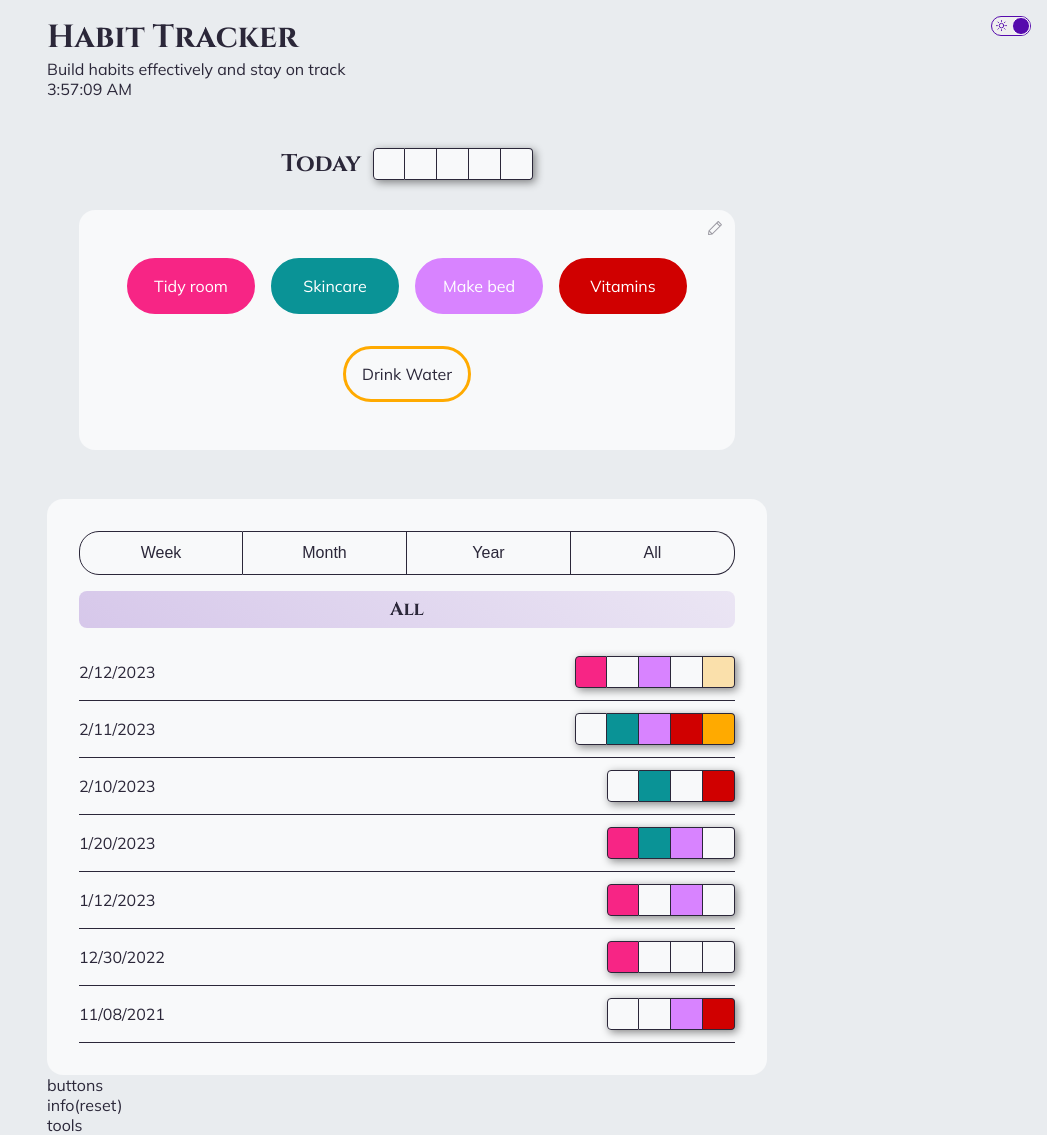
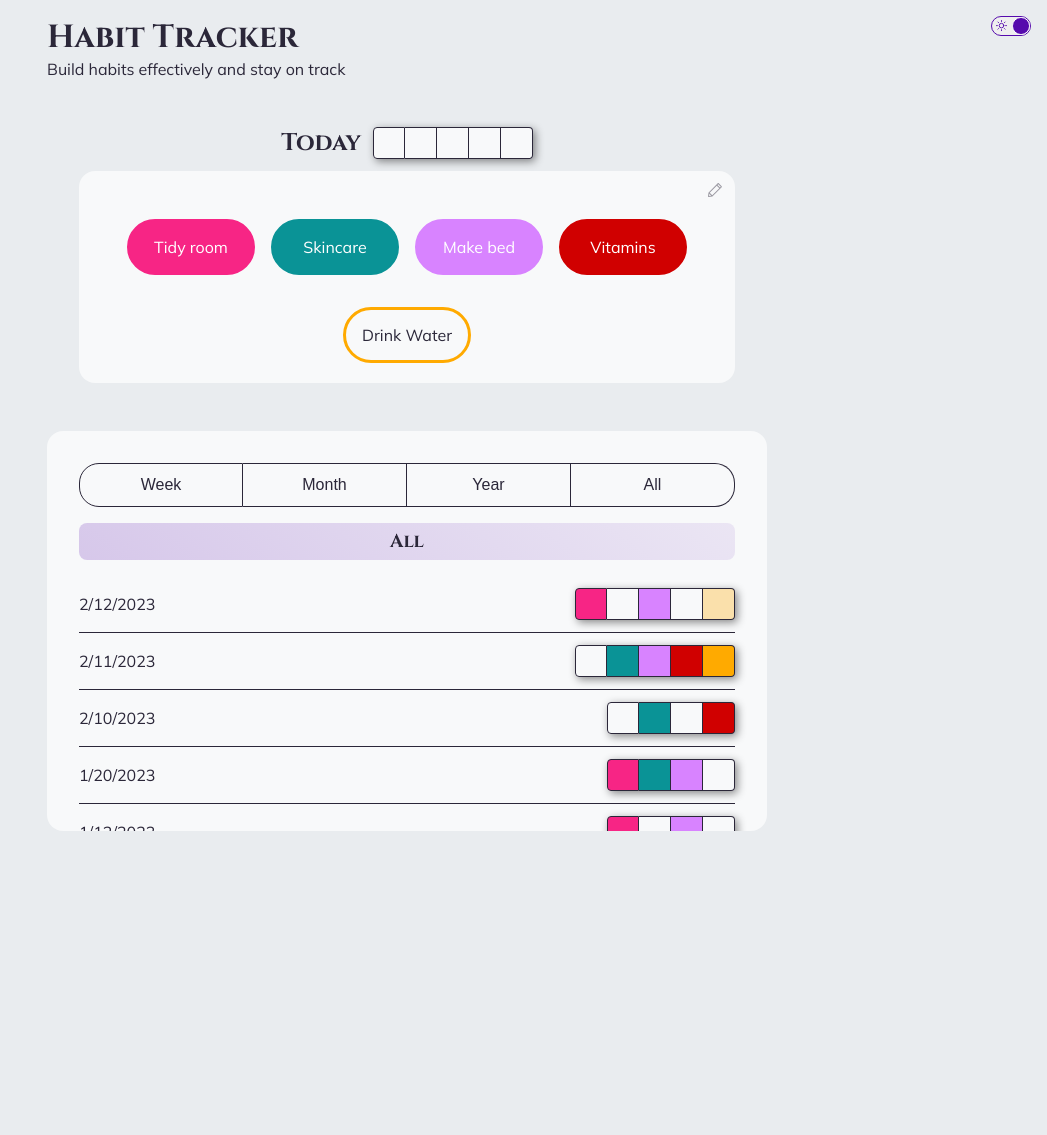
Before and after one commit to jennstirpe/habit-tracker, a React (Create React App) app: page / in a window 1280 px wide. Shown: the whole page, without its empty margins (233-1280 px from the left). After the commit the page ends 831 px from the top, so only its background shows below. Built offline with nearby package versions, Linux system fonts and the light colour scheme.

Commit message:
Added limit to number of habits a user can track, fixed checklist styles

```diff
--- a/src/App.js
+++ b/src/App.js
@@ -494,9 +494,15 @@ function App() {
         <ThemeToggler toggleTheme={toggleTheme} colorTheme={colorTheme} />
         <h1>Habit Tracker</h1>
         <span>Build habits effectively and stay on track</span>
+
+
+          {/* <div>buttons</div>
+          <div>info(reset)</div>
+          <div>tools</div>
+          <div>{currentTime}</div> */}
       </header>
 
-      <div>{currentTime}</div>
+
 
       {
         habitsList.length === 0 && <SetupForm habitList={[]} setHabits={setHabits} />
@@ -515,12 +521,6 @@ function App() {
         )
       }
 
-      <footer>
-          <div>buttons</div>
-          <div>info(reset)</div>
-          <div>tools</div>
-      </footer>
-
     </>
     </ThemeProvider>
   );
--- a/src/components/main/forms/SetupForm.js
+++ b/src/components/main/forms/SetupForm.js
@@ -75,7 +75,9 @@ export default function SetupForm({ habitList, setHabits }) {
   return (
     <StyledSetupForm>
       <h2>Add habits</h2>
-      <NewHabitInput addHabitToList={addHabitToList} />
+
+      {tempHabitsList.length < 10 && <NewHabitInput addHabitToList={addHabitToList} /> }
+
 
       {
         tempHabitsList.length > 0 && (
--- a/src/components/main/styled/display/Checklist.styled.js
+++ b/src/components/main/styled/display/Checklist.styled.js
@@ -6,6 +6,7 @@ export const StyledChecklist = styled.section`
     position: relative;
     padding: 2rem 0;
     margin-top: .75rem;
+    overflow: scroll;
 
     .edit-form-open {
         position: absolute;
@@ -41,6 +42,7 @@ export const StyledChecklist = styled.section`
         align-items: center;
         justify-content: center;
 
+
         .checklist-item {
             width: 8rem;
             height: 3.5rem;
--- a/src/components/main/styled/display/CurrentDay.styled.js
+++ b/src/components/main/styled/display/CurrentDay.styled.js
@@ -6,7 +6,9 @@ export const StyledCurrentDay = styled.section`
     justify-content: space-evenly;
     align-items: center;
     padding: 1rem;
-    height: 25rem;
+    margin: 1rem 0;
+    height: 40vh;
+    max-height: 30rem;
     position: relative;
 
     .current-day-header {
--- a/src/components/main/styled/display/History.styled.js
+++ b/src/components/main/styled/display/History.styled.js
@@ -5,6 +5,8 @@ export const StyledHistory = styled.ul`
     border-radius: 1rem;
     background: ${({theme}) => theme.colors.bgSecondary};
     padding: 2rem;
+    height: 50vh;
+    overflow: scroll;
 
     .history-sort-list {
         list-style: none;
--- a/src/components/main/styled/forms/QuantityInput.styled.js
+++ b/src/components/main/styled/forms/QuantityInput.styled.js
@@ -9,8 +9,13 @@ export const StyledQuantityInput = styled.form`
     border-radius: .5rem;
     background: ${({theme}) => theme.colors.bgSecondary};
     position: absolute;
-    width: 100%;
-    height: 100%;
+    top: 0;
+    bottom: 0;
+    left: 0;
+    right: 0;
+    margin: auto;
+    width: 90%;
+    height: 90%;
     min-height: 12rem;
     box-shadow: 0 0 1rem ${({theme}) => theme.colors.boxShadow}50;
 
```
Also changed, not shown: src/components/main/display/Checklist.js (+0 -47 lines).
